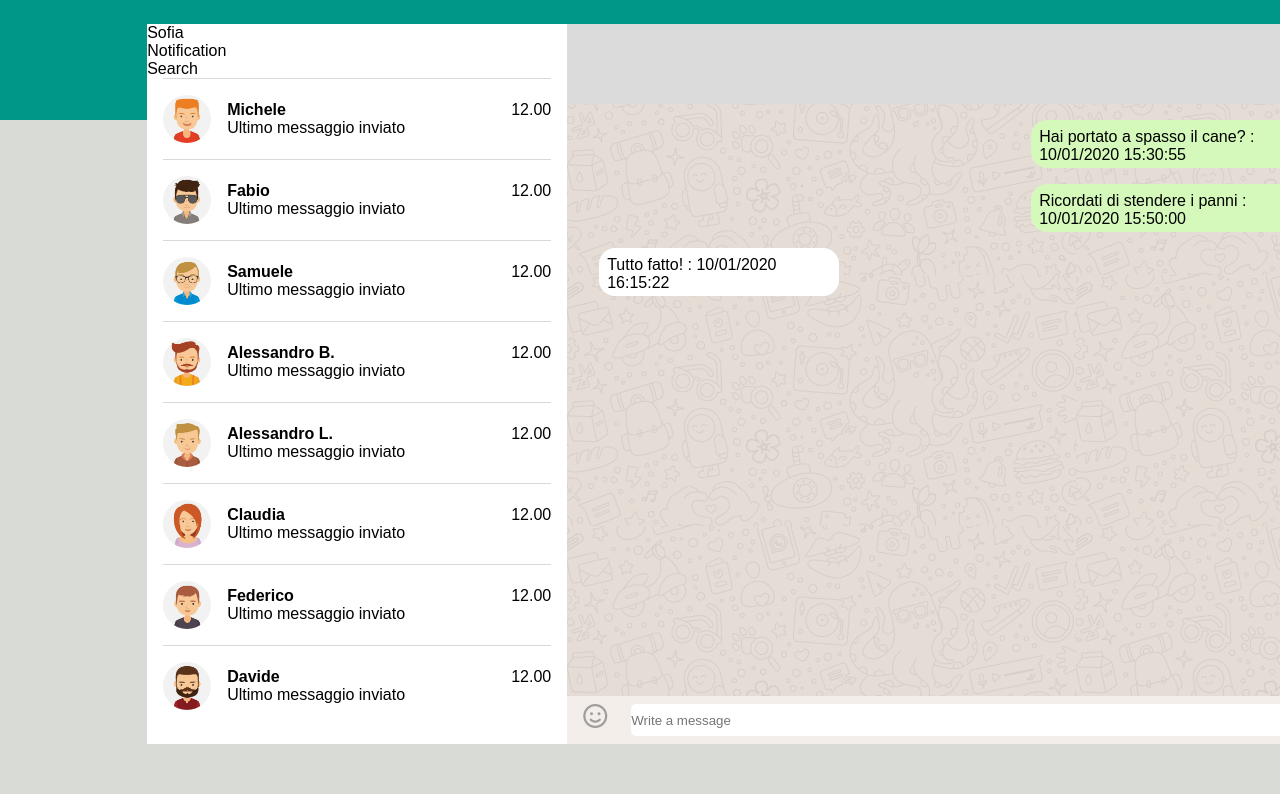
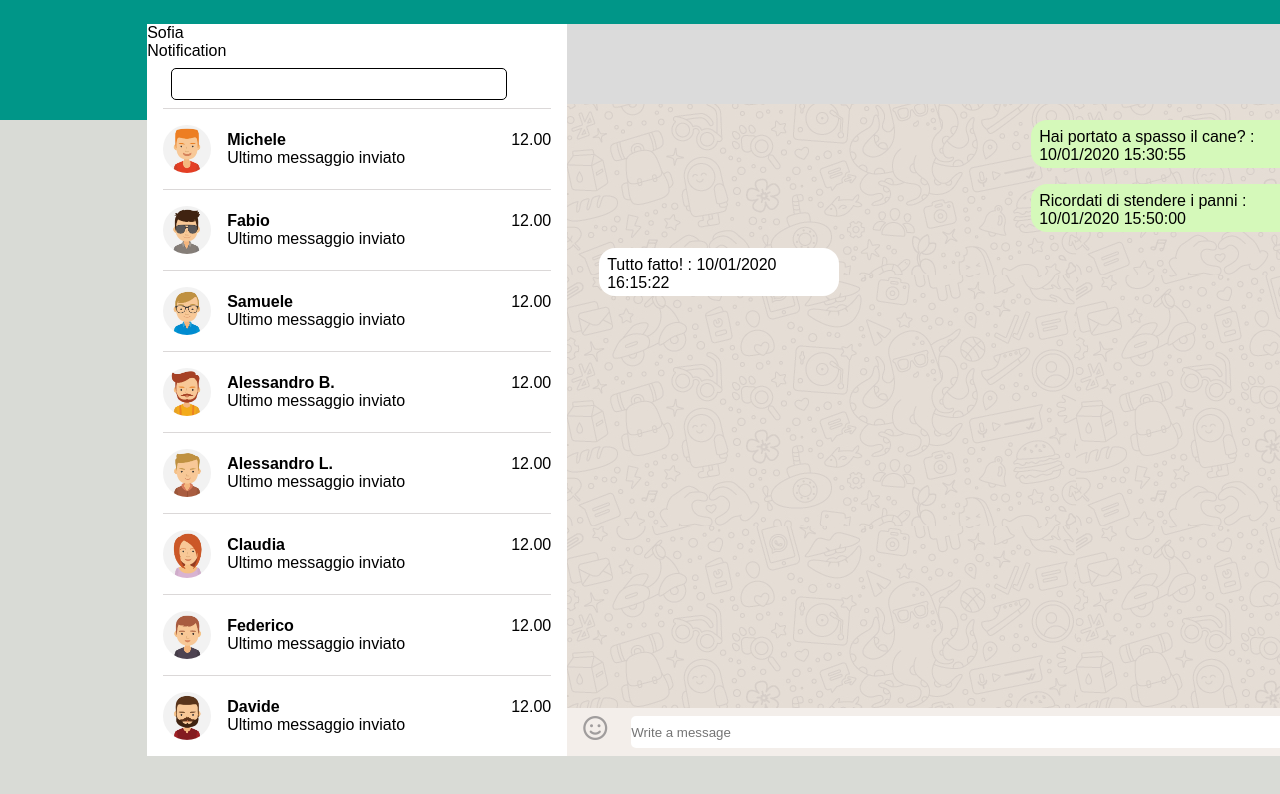
Before and after one commit to misrar09/vue-boolzapp, a plain HTML site: page index.html in a window 1280 px wide. Shown: the top 794 px of the page. Drawn offline with nearby package versions, Linux system fonts and the light colour scheme.

Commit message:
search Contact

```diff
--- a/index.html
+++ b/index.html
@@ -22,11 +22,14 @@
         <div class="contact_container">
             <div class="profile">Sofia</div>
             <div class="notification">Notification</div>
-            <div class="search">Search</div>
+
+            <div class="search">
+                <input type="text" v-model="searchContactText" @keyup="searchContact()">
+            </div>
 
             <!-- All contacts chat section -->
             <div class="all_chats">
-                <div v-for="(contact,index) in contacts" class="chat" @click="selectContact(index)">
+                <div v-for="(contact,index) in contacts" class="chat" v-show="contact.visible" @click="selectContact(index)">
                     <img :src="contact.avatar" alt="">
                     <div>
                         <span class="contact_name">{{ contact.name }}</span>
--- a/main.js
+++ b/main.js
@@ -1,6 +1,6 @@
 const { createApp } = Vue
 
-createApp({
+const vue = createApp({
     data() {
         return {
 
@@ -179,6 +179,8 @@ createApp({
 
             newMessageText: "",
 
+            searchContactText:"",
+
         }
 
     },
@@ -217,7 +219,33 @@ createApp({
             }, 1000);
 
         },
+
+        searchContact(){
+
+
+
+            for (let i = 0; i < this.contacts.length; i++) {
+                const contactName = this.contacts[i].name;
+
+
+                if (contactName.toLowerCase().includes(this.searchContactText.toLowerCase())) {
+                    this.contacts[i].visible = true;
+                }
+                else{
+                    this.contacts[i].visible = false;
+                }
+
+
+                console.log(contactName);
+                console.log(this.contacts[i].visible);
+            }
+
+        }
+
     },
+
+
+
 
 
     mounted() {
--- a/style.css
+++ b/style.css
@@ -29,6 +29,11 @@ body{
 }
 
 /* Contact Section */
+
+.search input{
+    width: 80%;
+    border: 1px solid black;
+}
 
 .contact_container{
     width: 35%;
```
